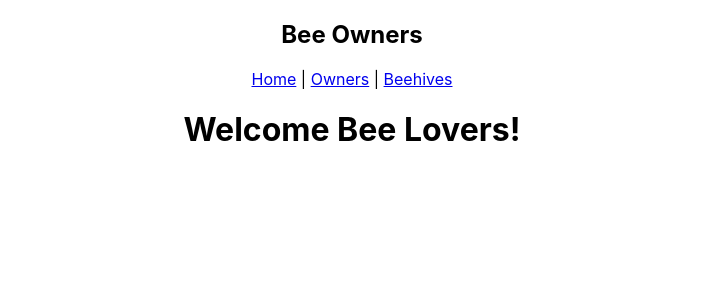
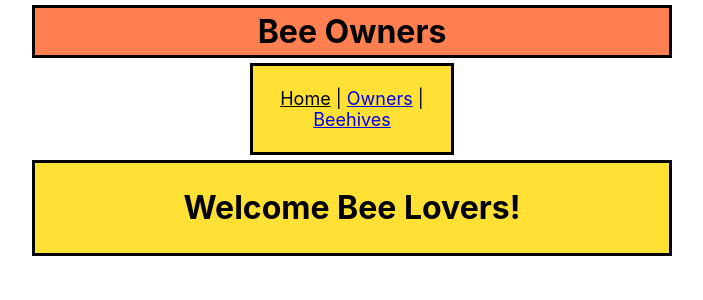
Before and after one commit to behman8/sinatra-beehive-project, a React (Create React App) app in the folder final-project-frontend/: page / in a window 1280 px wide. Shown: the top 300 px of the page, without its empty margins (288-991 px from the left). Built offline with nearby package versions, Linux system fonts and the light colour scheme.

Commit message:
Added CSS and added code to BeehiveInfo component to display all indo about a specific beehive

```diff
--- a/final-project-frontend/public/index.html
+++ b/final-project-frontend/public/index.html
@@ -26,7 +26,7 @@
     -->
     <title>React App</title>
   </head>
-  <body>
+  <body className=body>
     <noscript>You need to enable JavaScript to run this app.</noscript>
     <div id="root"></div>
     <!--
--- a/final-project-frontend/src/App.css
+++ b/final-project-frontend/src/App.css
@@ -2,37 +2,70 @@
   text-align: center;
 }
 
-.App-logo {
-  height: 40vmin;
-  pointer-events: none;
+.header, .beehive-info{
+  background-color: #FF7F50;
+  border-style: solid;
+  border-color: black;
+  margin-top: 5px;
+  margin-bottom: 5px;
+  margin-left: 25%;
+  margin-right: 25%;
+  padding: 4px;
 }
 
-@media (prefers-reduced-motion: no-preference) {
-  .App-logo {
-    animation: App-logo-spin infinite 20s linear;
-  }
+.navbar {
+  background-color: #ffe135;
+  border-style: solid;
+  border-color: black;
+  margin-top: 5px;
+  margin-bottom: 5px;
+  margin-left: 42%;
+  margin-right: 42%;
+  padding: 4px;
+  font-size: 18px;
 }
 
-.App-header {
-  background-color: #282c34;
-  min-height: 100vh;
-  display: flex;
-  flex-direction: column;
-  align-items: center;
-  justify-content: center;
-  font-size: calc(10px + 2vmin);
-  color: white;
+#like-button, #delete-button{
+  display:inline-block;
+  padding:0.7em 1.4em;
+  margin:0 0.3em 0.3em 0;
+  border-radius:0.15em;
+  box-sizing: border-box;
+  text-decoration:none;
+  font-family:'Roboto',sans-serif;
+  text-transform:uppercase;
+  font-weight:400;
+  color:black;
+  background-color: #FF7F50;
+  box-shadow:inset 0 -0.6em 0 -0.35em rgba(0,0,0,0.17);
+  text-align:center;
+  position:relative;
 }
 
-.App-link {
-  color: #61dafb;
+.home, .beehive, .owner, .form {
+  background-color: #ffe135;
+  border-style: solid;
+  border-color: black;
+  margin-top: 5px;
+  margin-bottom: 5px;
+  margin-left: 25%;
+  margin-right: 25%;
+  padding: 4px;
 }
 
-@keyframes App-logo-spin {
-  from {
-    transform: rotate(0deg);
-  }
-  to {
-    transform: rotate(360deg);
-  }
+#submit-button {
+  display:inline-block;
+  padding:0.7em 1.4em;
+  margin:0 0.3em 0.3em 0;
+  border-radius:0.15em;
+  box-sizing: border-box;
+  text-decoration:none;
+  font-family:'Roboto',sans-serif;
+  text-transform:uppercase;
+  font-weight:400;
+  color:black;
+  background-color: #FF7F50;
+  box-shadow:inset 0 -0.6em 0 -0.35em rgba(0,0,0,0.17);
+  text-align:center;
+  position:relative;
 }
--- a/final-project-frontend/src/App.js
+++ b/final-project-frontend/src/App.js
@@ -12,6 +12,7 @@ function App() {
   return (
     <div className="App">
       <Router>
+      <h1 className="header">Bee Owners</h1>
         <NavBar/>
         <Switch>
           <Route path="/owners" >
--- a/final-project-frontend/src/components/BeehiveCard.jsx
+++ b/final-project-frontend/src/components/BeehiveCard.jsx
@@ -5,15 +5,15 @@ function BeehiveCard({ beehive, handleDelete, handleLike }) {
 
 
     return (
-        <div>
+        <div className="beehive">
             <h3>Queen's Name:</h3>
                 <NavLink to={`/beehives/${beehive.id}`}>{beehive.queen_name}</NavLink>
             <br></br>
             <h3>Owner:</h3>
                 {beehive.owner.first_name} {beehive.owner.last_name}
             <p>Likes: {beehive.likes}</p>
-            <button onClick={(e) => handleLike(beehive)}><span role="img" aria-label="thumbs-up">👍</span></button>
-            <button onClick={(e) => handleDelete(beehive.id)}>Delete hive <span role="img" aria-label="sad-face">😢</span> </button>
+            <button id="like-button" onClick={(e) => handleLike(beehive)}><span role="img" aria-label="thumbs-up">👍</span></button>
+            <button id="delete-button" onClick={(e) => handleDelete(beehive.id)}>Delete hive <span role="img" aria-label="sad-face">😢</span> </button>
         </div>
     )
 
--- a/final-project-frontend/src/components/BeehiveInfo.jsx
+++ b/final-project-frontend/src/components/BeehiveInfo.jsx
@@ -1,6 +1,5 @@
 import React, { useState, useEffect } from "react";
 import { useParams } from "react-router-dom"
-import BeehiveCard from "./BeehiveCard";
 
 function BeehiveInfo() {
 
@@ -12,7 +11,7 @@ function BeehiveInfo() {
         fetch("http://localhost:9292/beehives")
         .then(resp => resp.json())
         .then(data => setBeehives([...data]))
-    }, [])
+    }, []);
 
     useEffect(() => {
         if(!!beehives) {
@@ -22,17 +21,24 @@ function BeehiveInfo() {
     }, [setBeehive, id, beehives])
 
     return (
-        <div>
+        <div className="beehive-info">
+            {!!beehive.id ?
             <div>
-                <h3>Queen's name:</h3>
+                <h3>Queen's Name:</h3>
                 {beehive.queen_name}
-                <h3>Owner:</h3>
-                {beehive.owner.first_name} {beehive.owner.last_name}
                 <h3>Type of Bees:</h3>
                 {beehive.type_of_bees}
                 <h3>Number of Boxes:</h3>
                 {beehive.number_of_boxes}
+                <h3>Owner:</h3>
+                {beehive.owner.first_name} {beehive.owner.last_name}
+                <p>Likes: {beehive.likes}</p>
             </div>
+            :
+            <div>
+                loading
+            </div>
+            }
         </div>
     )
 
--- a/final-project-frontend/src/components/NavBar.jsx
+++ b/final-project-frontend/src/components/NavBar.jsx
@@ -3,16 +3,13 @@ import {NavLink} from "react-router-dom"
 
 function Navbar() {
     return (
-        <div>
-            <nav>
-                <div>
-                    <h1>Bee Owners</h1>
-                    <p>
-                        <NavLink to="/">Home</NavLink> | <NavLink to="/owners">Owners</NavLink> | <NavLink to="/beehives">Beehives</NavLink>
-                    </p>
-                </div>
-            </nav>
-        </div>
+        <nav className="navbar">
+            <div>
+                <p>
+                    <NavLink exact to="/" activeStyle={{color: "black"}}>Home</NavLink> | <NavLink to="/owners" activeStyle={{color: "black"}}>Owners</NavLink> | <NavLink to="/beehives" activeStyle={{color: "black"}}>Beehives</NavLink>
+                </p>
+            </div>
+        </nav>
     )
 
 }
--- a/final-project-frontend/src/components/OwnerCard.jsx
+++ b/final-project-frontend/src/components/OwnerCard.jsx
@@ -3,7 +3,7 @@ import React from "react";
 function OwnerCard({ owner }) {
 
     return (
-        <div>
+        <div className="owner-info">
             <p>{owner.first_name} {owner.last_name}</p>
         </div>
     )
--- a/final-project-frontend/src/components/OwnersContainer.jsx
+++ b/final-project-frontend/src/components/OwnersContainer.jsx
@@ -14,7 +14,7 @@ function OwnersContainer() {
     }, [])
 
     return (
-        <div>
+        <div className="owner">
             <h1>Owners</h1>
             {owners.map(owner => <OwnerCard owner={owner}/>)}
         </div>
--- a/final-project-frontend/src/components/WelcomePage.jsx
+++ b/final-project-frontend/src/components/WelcomePage.jsx
@@ -2,7 +2,7 @@ import React from "react";
 
 function WelcomePage() {
     return (
-        <div>
+        <div className="home">
             <h1>Welcome Bee Lovers!</h1>
         </div>
     )
```
